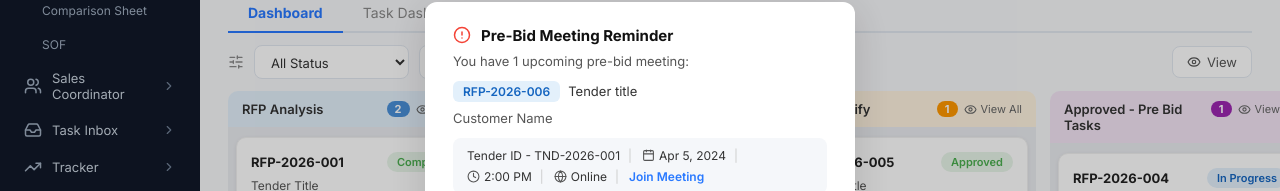
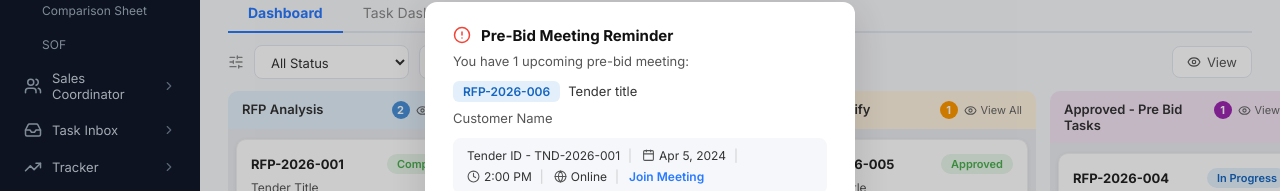
Before and after one commit to Arjuyx-gif/ERP, a React (Vite) app: page /rfp-dashboard in a window 1280 px wide. Shown: the part 265-456 px from the top of the page. Built offline with nearby package versions, Linux system fonts and the light colour scheme.

Commit message:
UI update

```diff
--- a/src/components/dashboard/KanbanBoard.jsx
+++ b/src/components/dashboard/KanbanBoard.jsx
@@ -26,7 +26,8 @@ const KanbanBoard = ({ columns, onViewAll, onViewRFP }) => (
           <div style={{ display: "flex", alignItems: "center", gap: 6, flexShrink: 0 }}>
             <span style={{
               background: col.countBg, color: "#fff",
-              fontSize: 11, fontWeight: 700, borderRadius: 12, padding: "1px 8px",
+              fontSize: 11, fontWeight: 700, borderRadius: "50%",
+              width: 18, height: 18, display: "flex", alignItems: "center", justifyContent: "center"
             }}>
               {col.count}
             </span>
```
